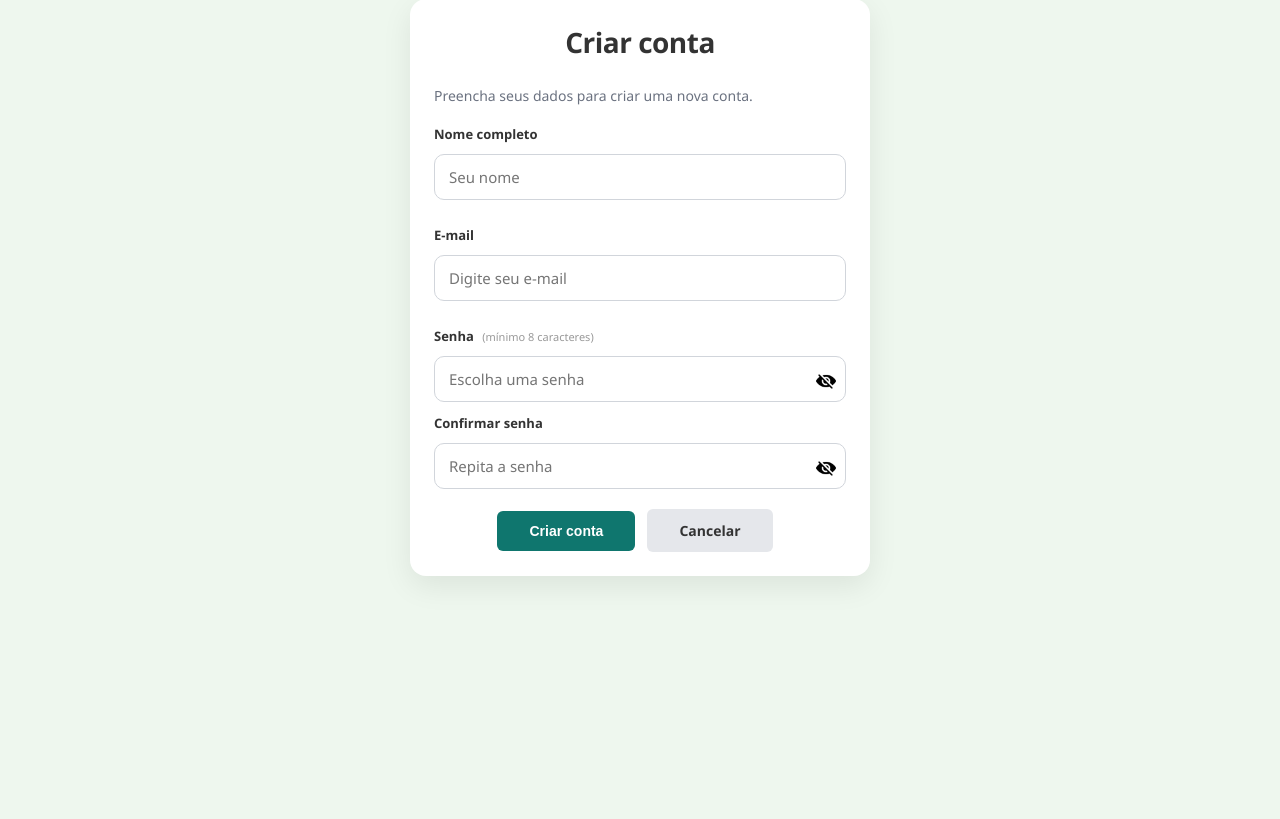
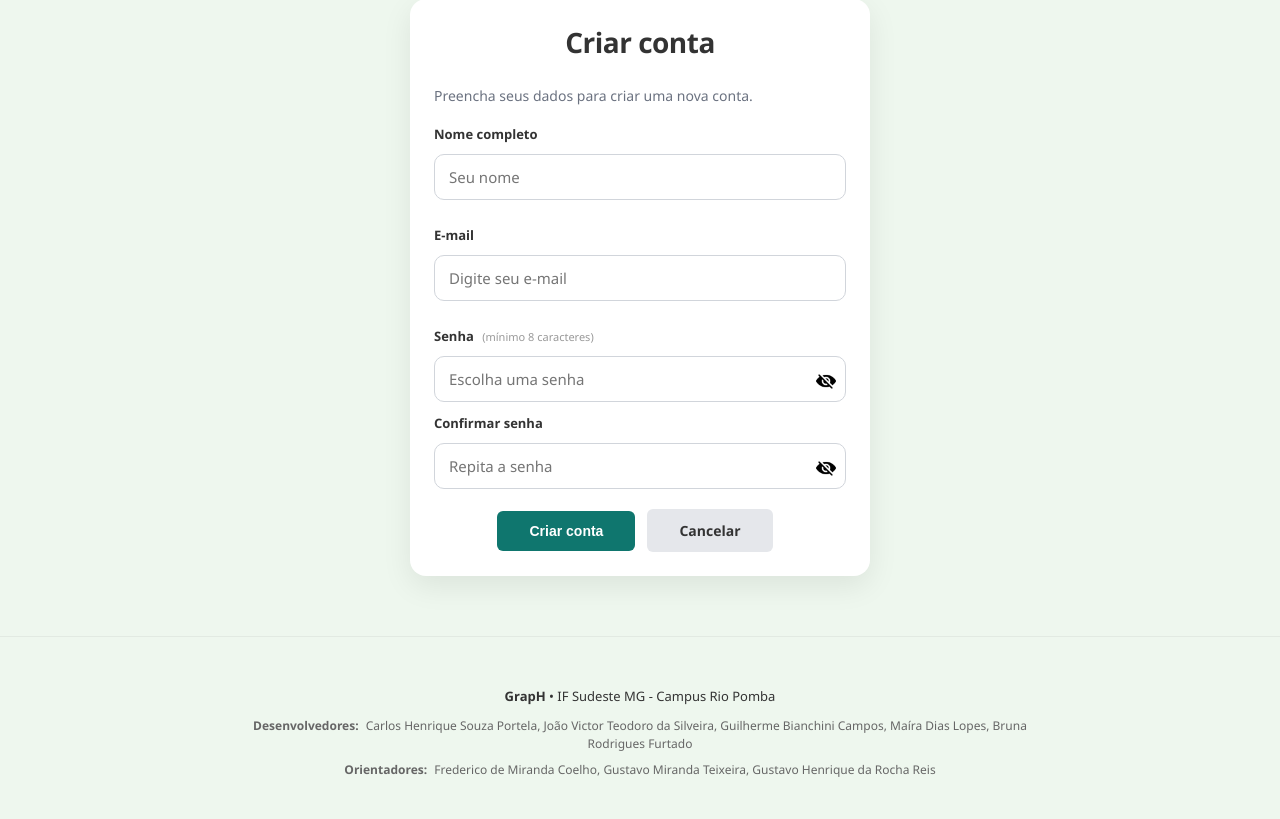
Before and after one commit to Cazediu/Graph-Sistema-registrador-de-Ph, a PHP site: page /cadastro.php in a window 1280 px wide. Shown: the part 181-1000 px from the top of the page. Before the commit the page ends 761 px from the top, so only its background shows below. Run offline with PHP 8.4, Linux system fonts and the light colour scheme.

Commit message:
rodapé "sobre nós"

```diff
--- a/admin.php
+++ b/admin.php
@@ -85,7 +85,7 @@ $csrf_token = gerar_csrf_token();
 <body>
   <div class="container">
     <div class="logo-area">
-      <img src="imagens/logo-sistema.png" alt="Sistema Registrador de pH" class="logo-system">
+      <img src="imagens/logo-sistema.png" alt="GrapH" class="logo-system">
       <img src="imagens/logo-if-h.png" alt="Instituto Federal" class="logo-if">
     </div>
     <div class="topbar">
@@ -178,5 +178,6 @@ $csrf_token = gerar_csrf_token();
       </table>
     </div>
   </div>
+<?php include 'footer.php'; ?>
 </body>
 </html>
--- a/admin_medicoes.php
+++ b/admin_medicoes.php
@@ -163,7 +163,7 @@ $resultado = mysqli_stmt_get_result($stmt);
 <body>
   <div class="container wide-container">
     <div class="logo-area">
-      <img src="imagens/logo-sistema.png" alt="Sistema Registrador de pH" class="logo-system">
+      <img src="imagens/logo-sistema.png" alt="GrapH" class="logo-system">
       <img src="imagens/logo-if-h.png" alt="Instituto Federal" class="logo-if">
     </div>
     <div class="topbar">
@@ -389,5 +389,6 @@ $resultado = mysqli_stmt_get_result($stmt);
       });
   });
   </script>
+<?php include 'footer.php'; ?>
 </body>
 </html>
--- a/cadastro.php
+++ b/cadastro.php
@@ -55,12 +55,12 @@ if ($_SERVER['REQUEST_METHOD'] === 'POST') {
 <head>
     <meta charset="UTF-8">
     <meta name="viewport" content="width=device-width, initial-scale=1.0">
-    <title>Criar conta - Sistema pHmetro</title>
+    <title>Criar conta - GrapH</title>
     <link rel="stylesheet" href="estilo.css">
 </head>
 <body>
     <div class="logo-area">
-        <img src="imagens/logo-sistema.png" alt="Sistema Registrador de pH" class="logo-system">
+        <img src="imagens/logo-sistema.png" alt="GrapH" class="logo-system">
         <img src="imagens/logo-if-h.png" alt="Instituto Federal" class="logo-if">
     </div>
     <div class="form-card">
@@ -198,5 +198,6 @@ if ($_SERVER['REQUEST_METHOD'] === 'POST') {
         <?php endif; ?>
 
     </div>
+<?php include 'footer.php'; ?>
 </body>
 </html>
--- a/estilo.css
+++ b/estilo.css
@@ -970,3 +970,49 @@ button[type="submit"]:disabled:hover {
     font-size: 14px !important;
     font-weight: 600 !important;
 }
+
+/* ===== FOOTER MINIMALISTA ===== */
+.site-footer {
+  margin-top: 60px;
+  padding: 30px 20px;
+  background-color: transparent;
+  color: var(--color-text-light);
+  font-size: 12px;
+  text-align: center;
+  border-top: 1px solid rgba(0, 0, 0, 0.05);
+}
+
+.footer-content {
+  max-width: 800px;
+  margin: 0 auto;
+}
+
+.footer-title {
+  font-size: 13px;
+  margin-bottom: 12px;
+  color: var(--color-text);
+}
+
+.footer-credits {
+  display: flex;
+  flex-direction: column;
+  gap: 8px;
+  align-items: center;
+  justify-content: center;
+}
+
+.credit-group {
+  line-height: 1.5;
+  text-align: center;
+}
+
+.credit-label {
+  font-weight: 600;
+  margin-right: 4px;
+}
+
+@media (min-width: 768px) {
+  .site-footer {
+    padding: 40px 20px;
+  }
+}
--- /dev/null
+++ b/footer.php
@@ -0,0 +1,20 @@
+<?php
+// footer.php
+?>
+<footer class="site-footer">
+    <div class="footer-content">
+        <p class="footer-title"><strong>GrapH</strong> &bull; IF Sudeste MG - Campus Rio Pomba</p>
+
+        <div class="footer-credits">
+            <div class="credit-group">
+                <span class="credit-label">Desenvolvedores:</span>
+                Carlos Henrique Souza Portela, João Victor Teodoro da Silveira, Guilherme Bianchini Campos, Maíra Dias Lopes, Bruna Rodrigues Furtado
+            </div>
+
+            <div class="credit-group">
+                <span class="credit-label">Orientadores:</span>
+                Frederico de Miranda Coelho, Gustavo Miranda Teixeira, Gustavo Henrique da Rocha Reis
+            </div>
+        </div>
+    </div>
+</footer>
--- a/login.php
+++ b/login.php
@@ -61,13 +61,13 @@ if ($_SERVER['REQUEST_METHOD'] === 'POST') {
 <head>
   <meta charset="UTF-8">
   <meta name="viewport" content="width=device-width, initial-scale=1.0">
-  <title>Login - Sistema pHmetro</title>
+  <title>Login - GrapH</title>
   <link rel="stylesheet" href="estilo.css">
 </head>
 <body>
 <div class="form-card">
   <div class="login-logo">
-    <img src="imagens/logo-sistema.png" alt="Sistema Registrador de pH" class="logo-system">
+    <img src="imagens/logo-sistema.png" alt="GrapH" class="logo-system">
   </div>
   <?php if ($erro): ?>
       <div class="msg error"><?php echo htmlspecialchars($erro); ?></div>
@@ -106,5 +106,6 @@ if ($_SERVER['REQUEST_METHOD'] === 'POST') {
       img.alt = tipo === 'password' ? 'Mostrar senha' : 'Ocultar senha';
     });
   </script>
+<?php include 'footer.php'; ?>
 </body>
 </html>
--- a/medicoes_cadastrar.php
+++ b/medicoes_cadastrar.php
@@ -62,7 +62,7 @@ if ($_SERVER['REQUEST_METHOD'] === 'POST') {
 </head>
 <body>
   <div class="logo-area">
-  <img src="imagens/logo-sistema.png" alt="Sistema Registrador de pH" class="logo-system">
+  <img src="imagens/logo-sistema.png" alt="GrapH" class="logo-system">
   <img src="imagens/logo-if-h.png" alt="Instituto Federal" class="logo-if">
 </div>
 <div class="form-card">
@@ -94,5 +94,6 @@ if ($_SERVER['REQUEST_METHOD'] === 'POST') {
       <a class="btn-secondary" href="<?php echo is_admin() ? 'admin_medicoes.php' : 'medicoes_listar.php'; ?>">Cancelar</a>
     </form>
   </div>
+<?php include 'footer.php'; ?>
 </body>
 </html>
--- a/medicoes_editar.php
+++ b/medicoes_editar.php
@@ -92,7 +92,7 @@ if ($_SERVER['REQUEST_METHOD'] === 'POST') {
 </head>
 <body>
   <div class="logo-area">
-    <img src="imagens/logo-sistema.png" alt="Sistema Registrador de pH" class="logo-system">
+    <img src="imagens/logo-sistema.png" alt="GrapH" class="logo-system">
     <img src="imagens/logo-if-h.png" alt="Instituto Federal" class="logo-if">
   </div>
   <div class="form-card">
@@ -124,5 +124,6 @@ if ($_SERVER['REQUEST_METHOD'] === 'POST') {
       <a class="btn-secondary" href="<?php echo is_admin() ? 'admin_medicoes.php' : 'medicoes_listar.php'; ?>">Cancelar</a>
     </form>
   </div>
+<?php include 'footer.php'; ?>
 </body>
 </html>
--- a/medicoes_listar.php
+++ b/medicoes_listar.php
@@ -188,7 +188,7 @@ $resultado = mysqli_stmt_get_result($stmt);
 <div class="container">
 
 <div class="logo-area logo-list">
-    <img src="imagens/logo-sistema.png" alt="Sistema Registrador de pH" class="logo-system">
+    <img src="imagens/logo-sistema.png" alt="GrapH" class="logo-system">
 </div>
 
     <div class="topbar">
@@ -440,5 +440,6 @@ document.addEventListener('DOMContentLoaded', function () {
     });
 });
 </script>
+<?php include 'footer.php'; ?>
 </body>
 </html>
```
